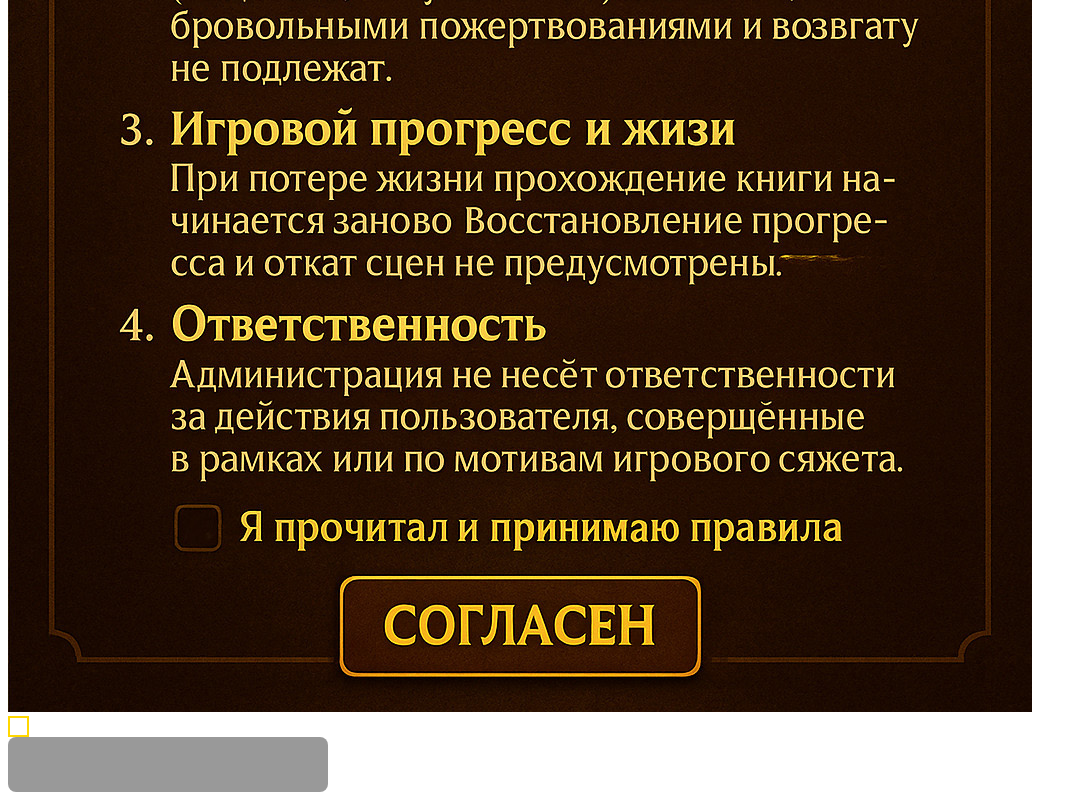
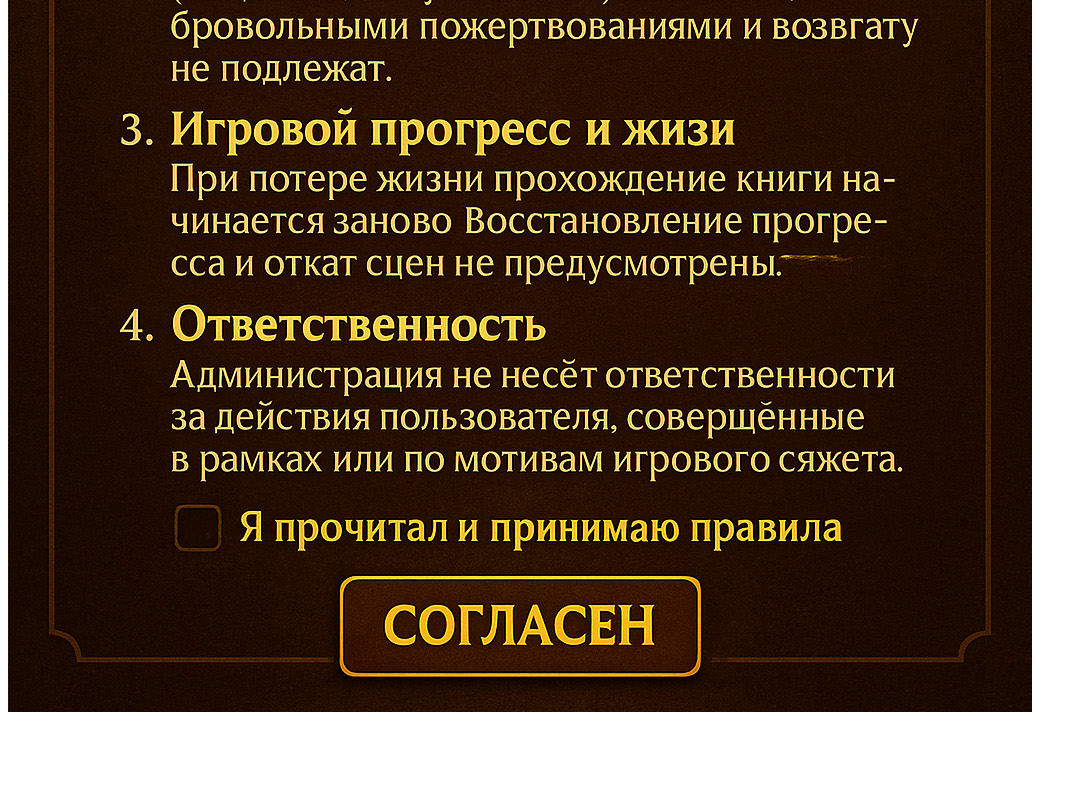
Before and after one commit to SkyPremium/questory-webapp, a React (Vite) app: page /rules in a window 1280 px wide. Shown: the part 832-1632 px from the top of the page, without its empty margins (0-1087 px from the left). After the commit the page ends 1556 px from the top, so only its background shows below. Built offline with nearby package versions, Linux system fonts and the light colour scheme; the HTML template or start-up script is replaced by a standard one.

Commit message:
Add files via upload

```diff
--- a/src/pages/RulesScreen.tsx
+++ b/src/pages/RulesScreen.tsx
@@ -1,29 +1,56 @@
-import React, { useState } from 'react';
+import React, { useState, useRef, useEffect, CSSProperties } from 'react';
 import { useNavigate } from 'react-router-dom';
-import rulesBg from '../assets/images/rules.jpg';
+import rulesImg from '../assets/images/rules.jpg';
 
 export default function RulesScreen() {
   const [agreed, setAgreed] = useState(false);
+  const [imgSize, setImgSize] = useState({ width: 0, height: 0 });
   const navigate = useNavigate();
+  const imgRef = useRef<HTMLImageElement | null>(null);
+
+  // После загрузки картинки — узнаём реальный рендер-размер
+  useEffect(() => {
+    const updateSize = () => {
+      if (imgRef.current) {
+        const rect = imgRef.current.getBoundingClientRect();
+        setImgSize({ width: rect.width, height: rect.height });
+      }
+    };
+    window.addEventListener('resize', updateSize);
+    updateSize();
+    return () => window.removeEventListener('resize', updateSize);
+  }, []);
+
+  // Координаты (от оригинала 768x1152)
+  const calcStyle = (left: number, top: number, w: number, h: number): CSSProperties => ({
+    position: 'absolute',
+    left: `${(left / 768) * imgSize.width}px`,
+    top: `${(top / 1152) * imgSize.height}px`,
+    width: `${(w / 768) * imgSize.width}px`,
+    height: `${(h / 1152) * imgSize.height}px`,
+  });
 
   return (
-    <div className="relative w-full h-screen">
-      <img src={rulesBg} alt="rules" className="w-full h-full object-cover" />
+    <div className="relative w-full max-w-md mx-auto">
+      <img
+        src={rulesImg}
+        ref={imgRef}
+        alt="Rules"
+        className="w-full h-auto"
+        style={{ aspectRatio: '768 / 1152' }}
+      />
 
-      {/* Галочка — пиксель-в-пиксель (17×17) */}
+      {/* Галочка */}
       <div
         onClick={() => setAgreed(!agreed)}
-        className="absolute cursor-pointer"
         style={{
-          top: '88.1%',
-          left: '11.6%',
-          width: '17px',
-          height: '17px',
+          ...calcStyle(90, 1010, 24, 24),
           border: '2px solid #FFD700',
           backgroundColor: agreed ? '#FFD700' : 'transparent',
           display: 'flex',
           alignItems: 'center',
           justifyContent: 'center',
+          cursor: 'pointer',
         }}
       >
         {agreed && (
@@ -41,31 +68,24 @@ export default function RulesScreen() {
         )}
       </div>
 
-      {/* Затемняющий слой над нарисованной кнопкой */}
+      {/* Затемнение кнопки */}
       {!agreed && (
         <div
-          className="absolute"
           style={{
-            top: '92.9%',
-            left: '11%',
-            width: '320px',
-            height: '55px',
+            ...calcStyle(85, 1074, 320, 55),
             backgroundColor: 'rgba(0, 0, 0, 0.4)',
             borderRadius: '8px',
           }}
         />
       )}
 
-      {/* Невидимая кликабельная зона */}
+      {/* Невидимая зона клика по кнопке */}
       {agreed && (
         <div
           onClick={() => navigate('/start')}
-          className="absolute cursor-pointer"
           style={{
-            top: '92.9%',
-            left: '11%',
-            width: '320px',
-            height: '55px',
+            ...calcStyle(85, 1074, 320, 55),
+            cursor: 'pointer',
           }}
         />
       )}
```
